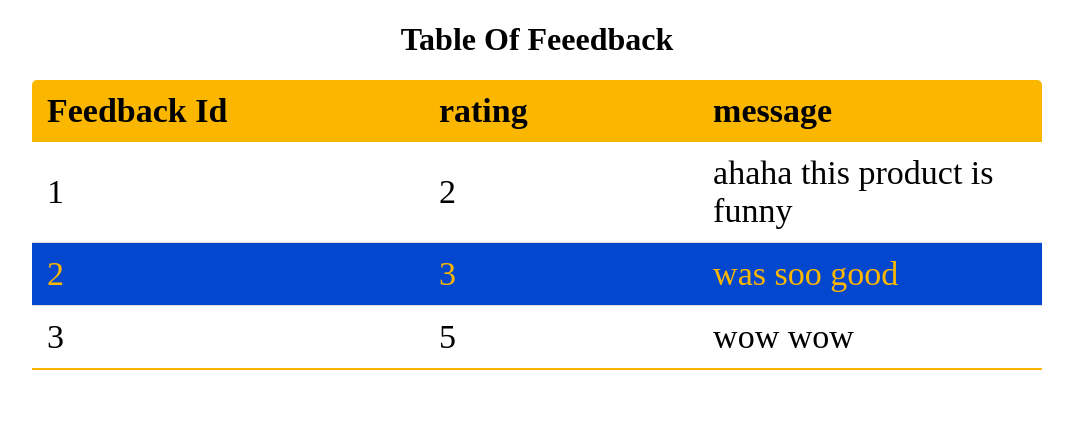
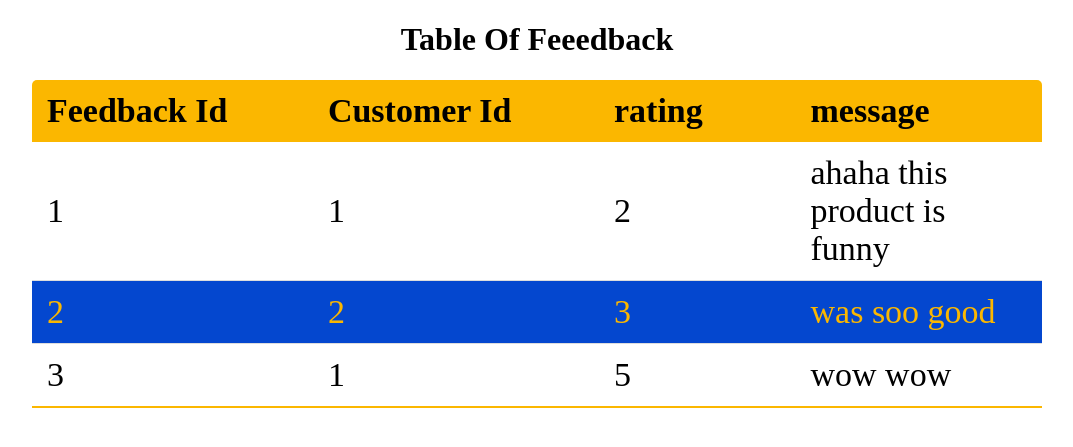
Before and after one commit to Tinah123/INTERN, a PHP site: page /table.php in a window 1280 px wide. Shown: the top 447 px of the page, without its empty margins (103-1176 px from the left). Run offline with PHP 8.4, Linux system fonts and the light colour scheme; data comes from the database, SQL or seed files in the repository.

Commit message:
Update table.php
updated by ndugwa

```diff
--- a/table.php
+++ b/table.php
@@ -66,8 +66,10 @@
 			<thead>
 
            <th align="left" bgcolor="#FFFFFF" bordercolor="#000000" width="10">Feedback Id</th>
+		   <th align="left" bgcolor="#FFFFFF" width="78">Customer Id</th>
 				<th align="left" bgcolor="#FFFFFF" width="10">rating</th>
                 <th align="left" bgcolor="#FFFFFF" width="78">message</th>
+
 
 
 			<tbody>
@@ -79,8 +81,10 @@
 						<tr>
 
                           <td ><?php echo $row['fid']; ?></td>
+						  <td ><?php echo $row['cid']; ?></td>
 							<td ><?php echo $row['rating']; ?></td>
                             <td ><?php echo $row['message']; ?></td>
+
 
 							</td>
 						</tr>
```
